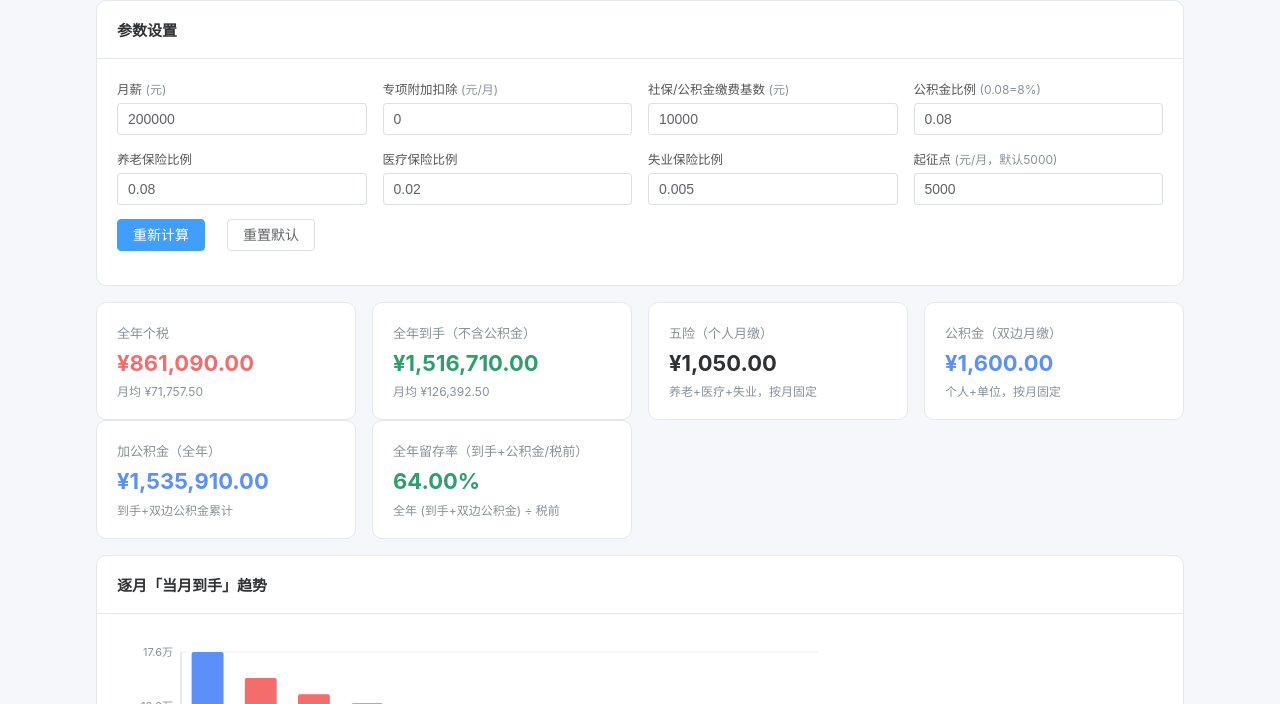
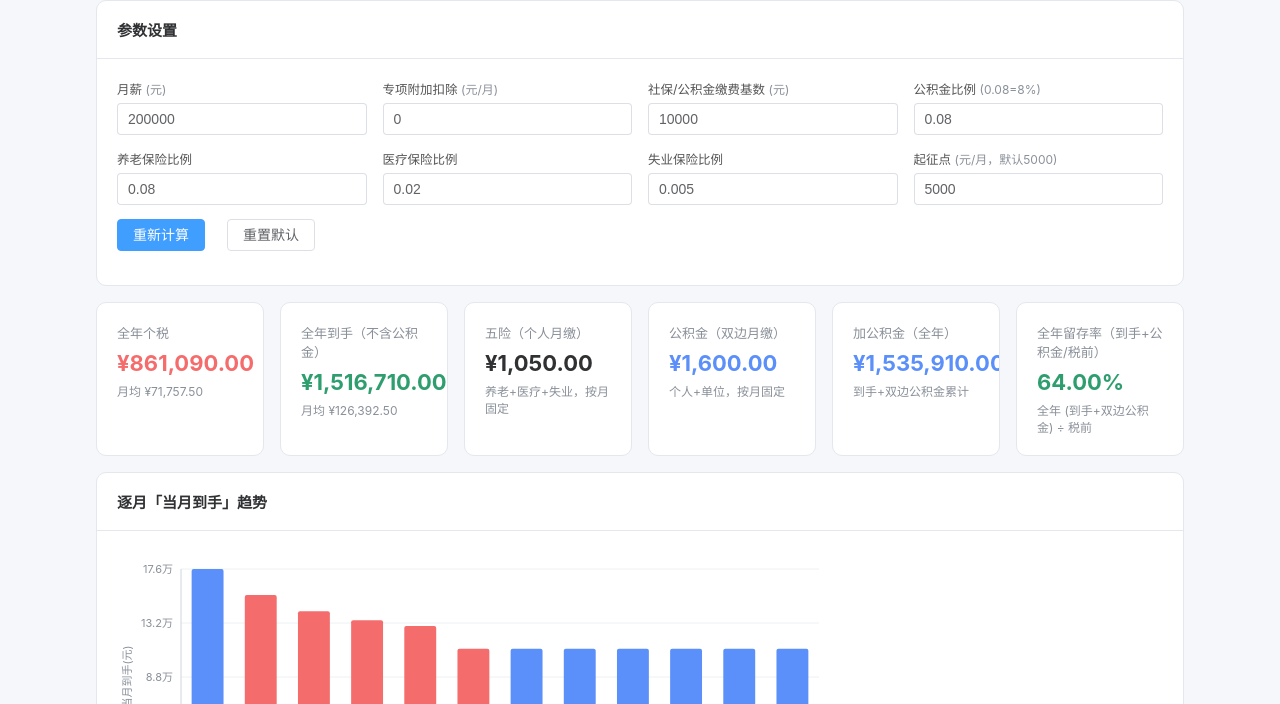
Before and after one commit to Adammoonlight/Adammoonlight.github.io, a website: page index.html in a window 1280 px wide. Shown: the part 80-784 px from the top of the page. Drawn offline with Linux system fonts and the light colour scheme.

Commit message:
fix(index): 移除表格双边公积金列；加公积金(当月)移出累计分组始终显示；KPI改用响应式Grid等宽网格；去掉冻结列消除遮挡

```diff
--- a/index.html
+++ b/index.html
@@ -37,8 +37,21 @@
     .field label { display: block; font-size: 12.5px; color: #555; margin-bottom: 5px; }
     .field .suffix { color: var(--muted); font-size: 12px; }
 
-    /* KPI 概览卡 */
-    .kpi-row { margin-bottom: 16px; }
+    /* KPI 概览卡 —— CSS Grid 响应式等宽网格：等宽、等高、间距统一 */
+    .kpi-grid {
+      display: grid;
+      gap: 16px;
+      grid-template-columns: repeat(2, 1fr);   /* 手机：2 列 */
+      margin-bottom: 16px;
+    }
+    @media (min-width: 640px) {
+      .kpi-grid { grid-template-columns: repeat(3, 1fr); }  /* 平板：3 列 */
+    }
+    @media (min-width: 960px) {
+      .kpi-grid { grid-template-columns: repeat(6, 1fr); }  /* 桌面：6 列等宽一行 */
+    }
+    .kpi-cell { display: flex; min-width: 0; }
+    .kpi-cell > .el-card { flex: 1 1 auto; width: 100%; }
     .kpi-card { border-radius: 10px; }
     .kpi-label { font-size: 13px; color: var(--muted); margin-bottom: 8px; }
     .kpi-value { font-size: 22px; font-weight: 700; line-height: 1.2; }
@@ -130,51 +143,51 @@
       </div>
     </el-card>
 
-    <!-- KPI 概览 -->
-    <el-row :gutter="16" class="kpi-row" v-if="rows.length">
-      <el-col :xs="12" :sm="12" :md="6">
+    <!-- KPI 概览（Grid 自适应等宽网格） -->
+    <div class="kpi-grid" v-if="rows.length">
+      <div class="kpi-cell">
         <el-card shadow="never" class="kpi-card">
           <div class="kpi-label">全年个税</div>
           <div class="kpi-value expense">¥{{ fmt(totals.tax) }}</div>
           <div class="kpi-sub">月均 ¥{{ fmt(totals.tax / 12) }}</div>
         </el-card>
-      </el-col>
-      <el-col :xs="12" :sm="12" :md="6">
+      </div>
+      <div class="kpi-cell">
         <el-card shadow="never" class="kpi-card">
           <div class="kpi-label">全年到手（不含公积金）</div>
           <div class="kpi-value income">¥{{ fmt(totals.takeHome) }}</div>
           <div class="kpi-sub">月均 ¥{{ fmt(totals.takeHome / 12) }}</div>
         </el-card>
-      </el-col>
-      <el-col :xs="12" :sm="12" :md="6">
+      </div>
+      <div class="kpi-cell">
         <el-card shadow="never" class="kpi-card">
           <div class="kpi-label">五险（个人月缴）</div>
           <div class="kpi-value">¥{{ fmt(fiveIns) }}</div>
           <div class="kpi-sub">养老+医疗+失业，按月固定</div>
         </el-card>
-      </el-col>
-      <el-col :xs="12" :sm="12" :md="6">
+      </div>
+      <div class="kpi-cell">
         <el-card shadow="never" class="kpi-card">
           <div class="kpi-label">公积金（双边月缴）</div>
           <div class="kpi-value fund">¥{{ fmt(housingBoth) }}</div>
           <div class="kpi-sub">个人+单位，按月固定</div>
         </el-card>
-      </el-col>
-      <el-col :xs="12" :sm="12" :md="6">
+      </div>
+      <div class="kpi-cell">
         <el-card shadow="never" class="kpi-card">
           <div class="kpi-label">加公积金（全年）</div>
           <div class="kpi-value fund">¥{{ fmt(totals.plusFund) }}</div>
           <div class="kpi-sub">到手+双边公积金累计</div>
         </el-card>
-      </el-col>
-      <el-col :xs="12" :sm="12" :md="6">
+      </div>
+      <div class="kpi-cell">
         <el-card shadow="never" class="kpi-card">
           <div class="kpi-label">全年留存率（到手+公积金/税前）</div>
           <div class="kpi-value income">{{ pct(retentionYear) }}</div>
           <div class="kpi-sub">全年 (到手+双边公积金) ÷ 税前</div>
         </el-card>
-      </el-col>
-    </el-row>
+      </div>
+    </div>
 
     <!-- 逐月趋势图（纯 SVG，离线） -->
     <el-card shadow="never" style="border-radius:10px; margin-bottom:16px; overflow: visible;" v-if="chart">
@@ -225,12 +238,11 @@
       </template>
       <div class="table-wrap">
         <el-table :data="rows" stripe border>
-          <el-table-column prop="month" label="月份" width="64" fixed></el-table-column>
+          <el-table-column prop="month" label="月份" width="64"></el-table-column>
           <el-table-column prop="monthTax" label="当月税" :formatter="money"></el-table-column>
           <el-table-column prop="takeHome" label="当月到手" :formatter="money"></el-table-column>
-          <el-table-column prop="housingBoth" label="双边公积金(月)" :formatter="money" fixed width="132"></el-table-column>
+          <el-table-column prop="plusFund" label="加公积金(当月)" :formatter="money"></el-table-column>
           <el-table-column prop="retention" label="到手+公积金/税前" :formatter="percent"></el-table-column>
-          <el-table-column prop="plusFund" label="加公积金(当月)" :formatter="money" v-if="showCumulative"></el-table-column>
           <el-table-column prop="accumulatedTax" label="累计税" :formatter="money" v-if="showCumulative"></el-table-column>
           <el-table-column prop="accumulatedTakeHome" label="累计到手" :formatter="money" v-if="showCumulative"></el-table-column>
           <el-table-column prop="accumulatedPlusFund" label="加公积金(累计)" :formatter="money" v-if="showCumulative"></el-table-column>
@@ -373,7 +385,6 @@
             accumulatedTakeHome: r.accumulatedTakeHome,
             plusFund: r.plusFund,
             accumulatedPlusFund: r.accumulatedPlusFund,
-            housingBoth: housingBoth,
             // (当月到手 + 双边公积金) / 税前月薪
             retention: salary ? this.round2(r.plusFund / salary * 10000) / 10000 : 0
           }));
```
